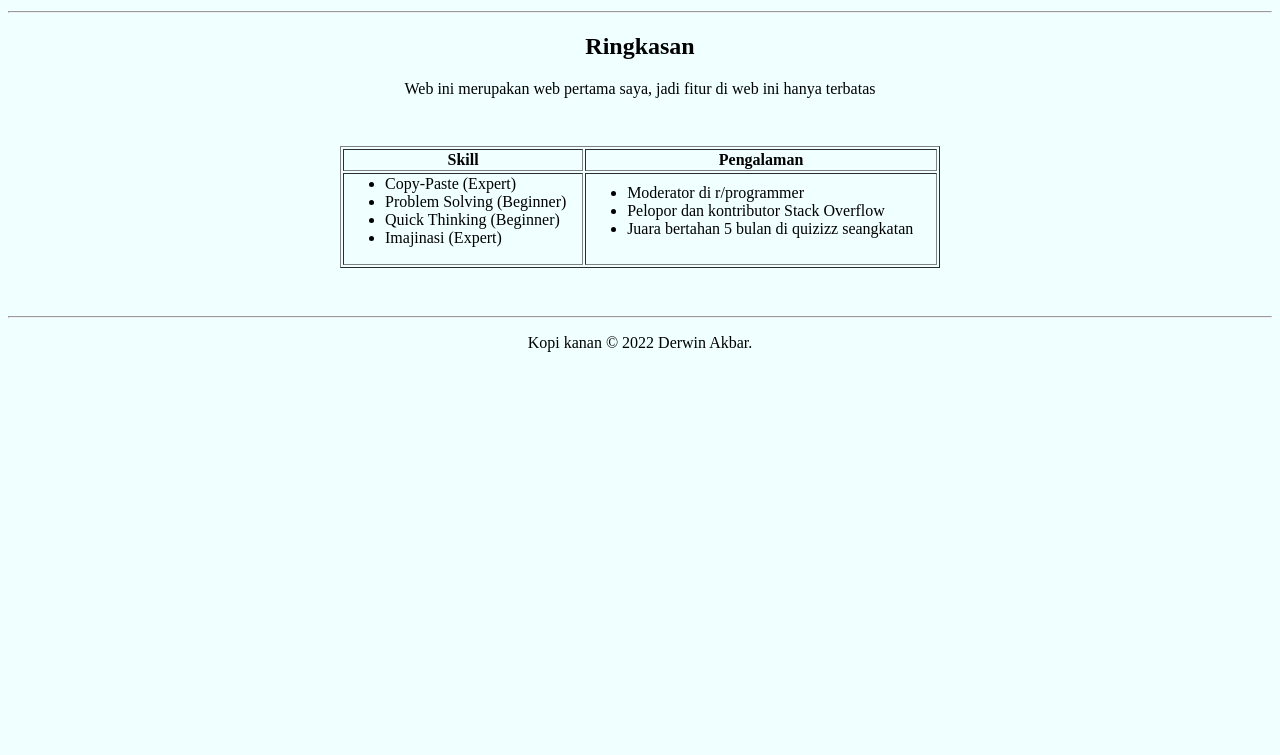
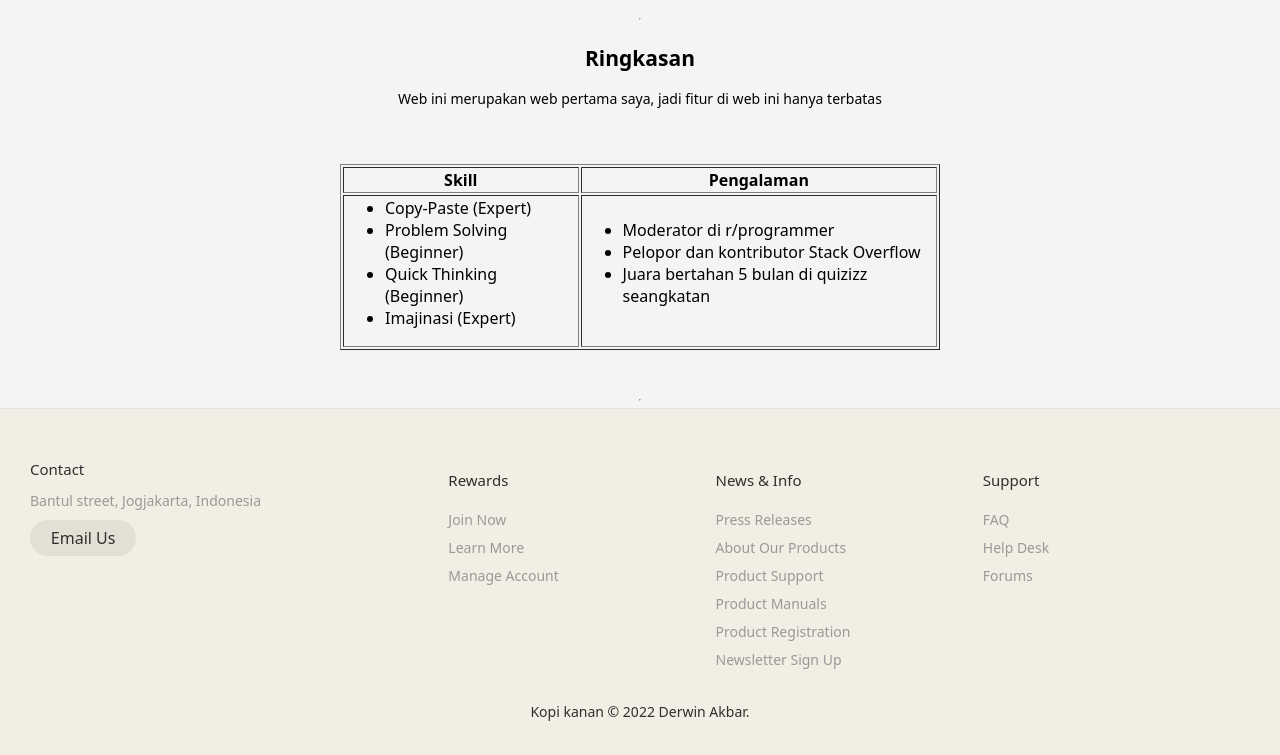
Before and after one commit to DerwinAkbarNugroho/Web-HTML, a plain HTML site: page index.html in a window 1280 px wide. Shown: the part 247-1002 px from the top of the page. Before the commit the page ends 800 px from the top, so only its background shows below. Drawn offline with Linux system fonts and the light colour scheme.

Commit message:
Update index.html

```diff
--- a/index.html
+++ b/index.html
@@ -4,10 +4,141 @@
     <meta charset="UTF-8">
     <meta name="viewport" content="width=device-width, initial-scale=1.0">
     <title>Testing Website</title>
+    <style>
+      .nav:hover {
+        font-size: x-large;
+        color: blue;
+      }
+        *, *:before, *:after {
+  box-sizing: border-box;
+}
+
+html {
+  font-size: 100%;
+}
+
+body {
+  font-family: acumin-pro, system-ui, sans-serif;
+  margin: 0;
+  display: grid;
+  grid-template-rows: auto 1fr auto;
+  font-size: 14px;
+  background-color: #f4f4f4;
+  align-items: start;
+  min-height: 100vh;
+}
+
+.footer {
+  display: flex;
+  flex-flow: row wrap;
+  padding: 30px 30px 20px 30px;
+  color: #2f2f2f;
+  background-color: #f2eee3;
+  border-top: 1px solid #e5e5e5;
+}
+
+.footer > * {
+  flex:  1 100%;
+}
+
+.footer__addr {
+  margin-right: 1.25em;
+  margin-bottom: 2em;
+}
+
+
+.footer__addr h2 {
+  margin-top: 1.3em;
+  font-size: 15px;
+  font-weight: 400;
+  cursor: not-allowed;
+}
+
+.nav__title {
+  font-weight: 400;
+  font-size: 15px;
+}
+
+.footer address {
+  font-style: normal;
+  color: #999;
+}
+
+.footer__btn {
+  display: flex;
+  align-items: center;
+  justify-content: center;
+  height: 36px;
+  max-width: max-content;
+  background-color: rgb(33, 33, 33, 0.07);
+  border-radius: 100px;
+  color: #2f2f2f;
+  line-height: 0;
+  margin: 0.6em 0;
+  font-size: 1rem;
+  padding: 0 1.3em;
+}
+
+.footer ul {
+  list-style: none;
+  padding-left: 0;
+}
+
+.footer li {
+  line-height: 2em;
+}
+
+.footer a {
+  text-decoration: none;
+}
+
+.footer__nav {
+  display: flex;
+	flex-flow: row wrap;
+}
+
+.footer__nav > * {
+  flex: 1 50%;
+  margin-right: 1.25em;
+}
+.a{
+  cursor: not-allowed;
+}
+
+.nav__ul a {
+  color: #999;
+}
+
+.legal {
+  display: flex;
+  flex-wrap: wrap;
+  color: #999;
+}
+
+@media screen and (min-width: 24.375em) {
+  .legal .legal__links {
+    margin-left: auto;
+  }
+}
+
+@media screen and (min-width: 40.375em) {
+  .footer__nav > * {
+    flex: 1;
+  }
+
+  .footer__addr {
+    flex: 1 0px;
+  }
+
+  .footer__nav {
+    flex: 2 0px;
+  }
+}
+    </style>
 </head>
 
 <body bgcolor= azure>
-    <nav>
+    <nav class="nav">
         <a href="index.html">Home</a> |
         <a href="Tentang saya.pdf">Download CV</a> |
         <a href="contact.html">Japri</a> |
@@ -62,6 +193,85 @@
     </div>
 
     <hr>
+    <footer class="footer">
+        <div class="footer__addr">
+
+          <h2>Contact</h2>
+
+          <address>
+            Bantul street, Jogjakarta, Indonesia<br>
+
+            <a class="footer__btn" href="mailto:something@gmail.com">Email Us</a>
+          </address>
+        </div>
+
+        <ul class="footer__nav">
+          <li class="nav__item">
+            <h2 class="nav__title">Rewards</h2>
+
+            <ul class="nav__ul">
+              <li class="a">
+                <a>Join Now</a>
+              </li>
+
+              <li class="a">
+                <a >Learn More</a>
+              </li>
+
+              <li class="a">
+                <a>Manage Account</a>
+              </li>
+            </ul>
+          </li>
+
+          <li class="nav__item">
+            <h2 class="nav__title">News & Info</h2>
+
+            <ul class="nav__ul">
+              <li class="a">
+                <a>Press Releases</a>
+              </li>
+
+              <li class="a">
+                <a >About Our Products</a>
+              </li>
+
+              <li class="a">
+                <a >Product Support</a>
+              </li>
+
+              <li class="a">
+                <a>Product Manuals</a>
+              </li>
+
+              <li class="a">
+                <a>Product Registration</a>
+              </li>
+
+              <li class="a">
+                <a>Newsletter Sign Up</a>
+              </li>
+            </ul>
+          </li>
+
+          <li class="nav__item">
+            <h2 class="nav__title">Support</h2>
+
+            <ul class="nav__ul">
+              <li class="a">
+                <a>FAQ</a>
+              </li>
+
+              <li class="a">
+                <a>Help Desk</a>
+              </li>
+
+              <li class="a">
+                <a>Forums</a>
+              </li>
+            </ul>
+          </li>
+        </ul>
     <footer style="text-align: center;">
         <p>Kopi kanan &copy; 2022 Derwin Akbar.</p>
     </footer>
```
